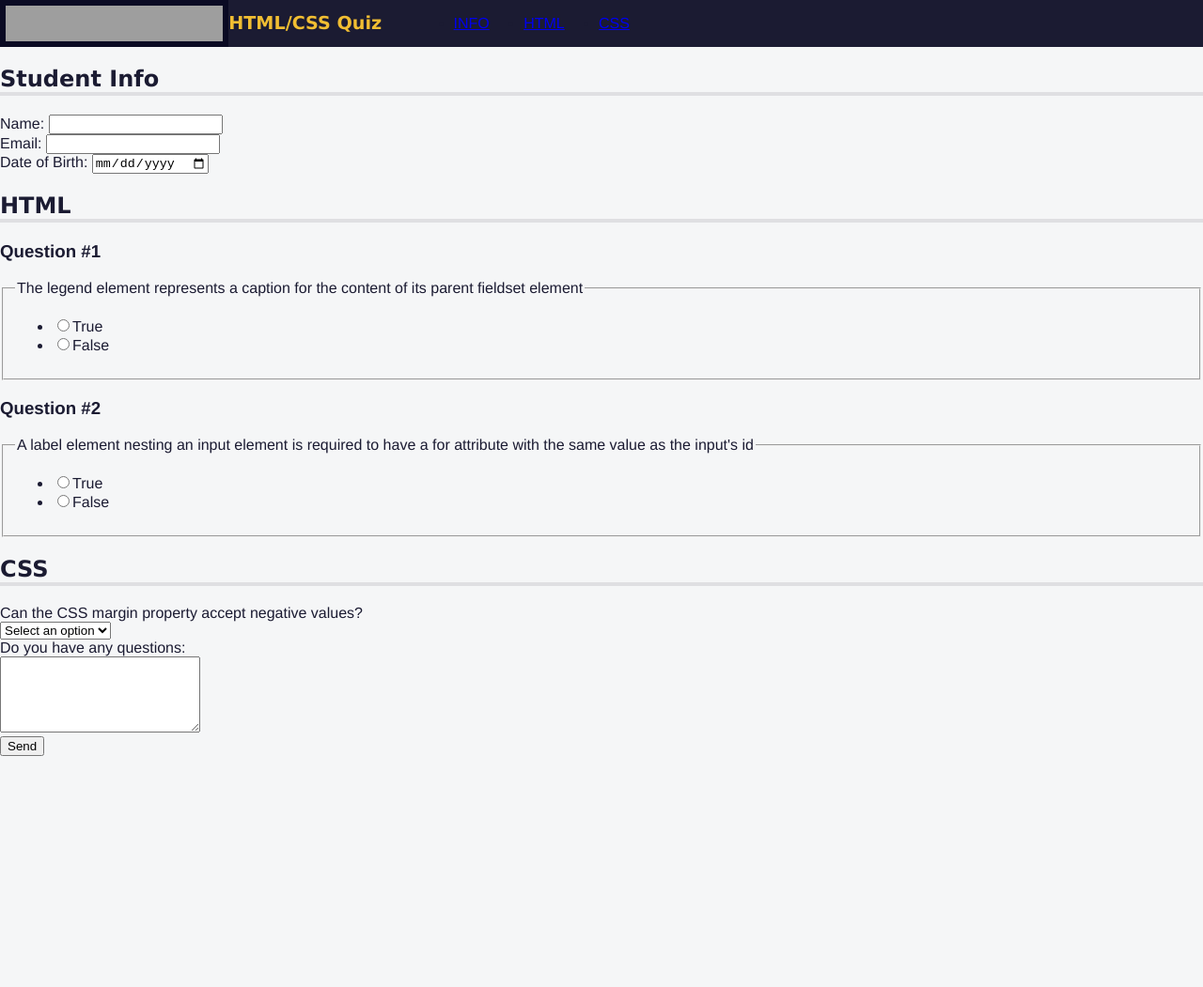
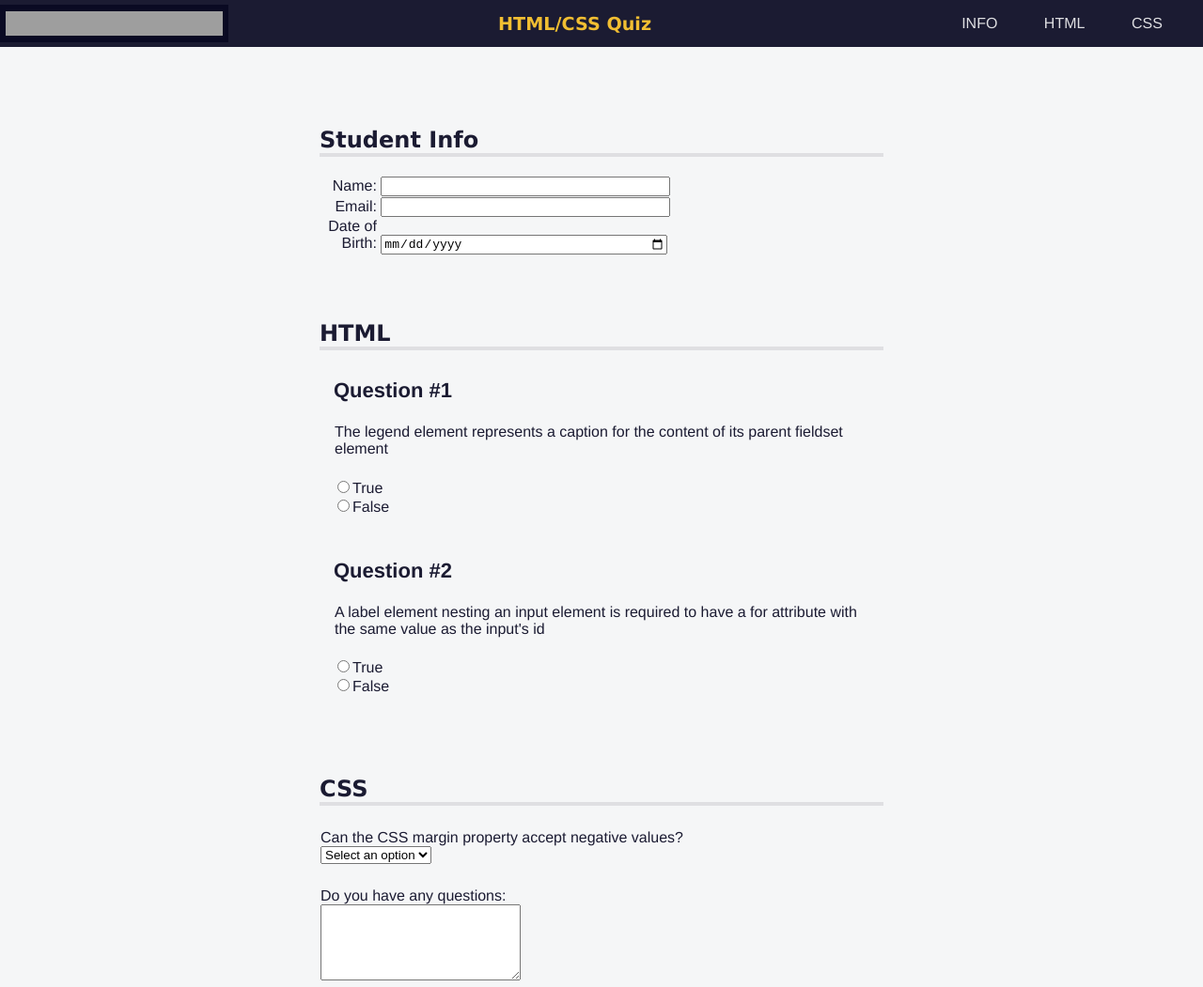
Before and after one commit to IlliaLev/QuizProject, a plain HTML site: page index.html in a window 1280 px wide. Shown: the top 1051 px of the page at 94% size. Before the commit the page ends 805 px from the top, so only its background shows below. Drawn offline with Linux system fonts and the light colour scheme; grey boxes are pictures that could not be loaded.

Commit message:
finished the project

```diff
--- a/index.html
+++ b/index.html
@@ -85,5 +85,13 @@
             <input type="submit" value="Send">
         </form>
     </main>
+    <footer>
+        <address>
+            <a href="https://freecodecamp.org">freeCodeCamp</a><br />
+San Francisco<br />
+California<br />
+USA
+        </address>
+    </footer>
 </body>
 </html>
--- a/styles.css
+++ b/styles.css
@@ -1,3 +1,9 @@
+@media (prefers-reduced-motion:no-preference) {
+    * {
+        scroll-behavior: smooth;
+    }
+}
+
 body {
     background: #f5f6f7;
     color: #1b1b32;
@@ -10,11 +16,19 @@ header {
     height: 50px;
     background-color: #1b1b32;
     display: flex;
+    justify-content: space-between;
+    top: 0;
+    align-items: center;
 }
 
 h1 {
     color: #f1be32;
     font-size: min(5vw, 1.2em);
+    text-align: center;
+}
+
+main {
+    padding-top: 25px;
 }
 
 nav {
@@ -23,9 +37,32 @@ nav {
     height: 50px;
   }
 
-nav > ul {
+  nav > ul {
     display: flex;
     justify-content: space-evenly;
+    flex-wrap: wrap;
+    align-items: center;
+    padding-inline-start: 0;
+    margin-block: 0;
+    height: 100%;
+  }
+
+nav > ul > li {
+    color: #dfdfe2;
+margin: 0 0.2rem;
+padding: 0.2rem;
+display: block;
+}
+
+nav > ul > li:hover {
+    cursor: pointer;
+    background-color: #dfdfe2;
+    color: #1b1b32;
+}
+
+li > a {
+    color: inherit;
+    text-decoration: none;
 }
 
 h1, h2 {
@@ -34,10 +71,18 @@ h1, h2 {
 
 h2 {
     border-bottom: 4px solid #dfdfe2;
+    margin-top: 0;
+    padding-top: 60px;
 }
 
 h3::before {
     content: "Question #";
+}
+
+section {
+    width: 80%;
+    margin: 0 auto 10px auto;
+    max-width: 600px;
 }
 
 #logo {
@@ -56,3 +101,83 @@ h3::before {
     clip-path: inset(50%);
     white-space: nowrap;
 }
+
+.info {
+    padding-top: 1px;
+    padding-left: 1px;
+    padding-bottom: 0;
+    padding-right: 0;
+}
+
+.info > input, .info > label {
+    display: inline-block;
+  }
+
+.info input {
+    width: 50%;
+    text-align: left;
+}
+
+.info label {
+    width: 10%;
+    min-width: 55px;
+    text-align: right;
+}
+
+.formrow {
+    margin-top: 1px;
+    padding-left: 1px;
+    padding-right: 1px;
+    padding-bottom: 0;
+    padding-top: 0;
+}
+
+input {
+    font-size: 13px;
+}
+
+.question-block {
+    text-align: left;
+  display: block;
+  width: 100%;
+  margin-top: 20px;
+  padding-top: 5px;
+
+
+}
+
+h3 {
+    margin-top: 5px;
+  padding-left: 15px;
+  font-size: 1.375rem;
+}
+
+.question {
+    border: none;
+    padding-bottom: 0;
+}
+
+.answers-list {
+    list-style: none;
+    padding: 0;
+}
+
+button {
+    display: block;
+  margin: 40px auto;
+  width: 40%;
+  padding: 15px;
+  font-size: 1.438rem;
+  background: #d0d0d5;
+  border: 3px solid #3b3b4f;
+}
+
+footer {
+    background-color: #2a2a40;
+    display: flex;
+    align-items: center;
+}
+
+footer, footer a {
+    color: #dfdfe2;
+}
```
